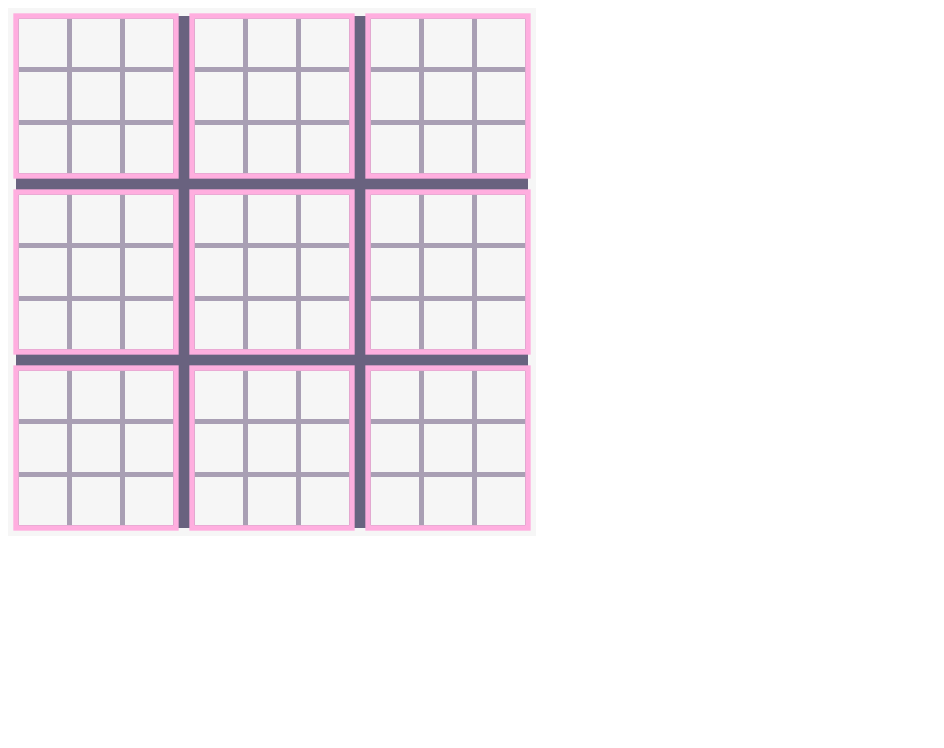
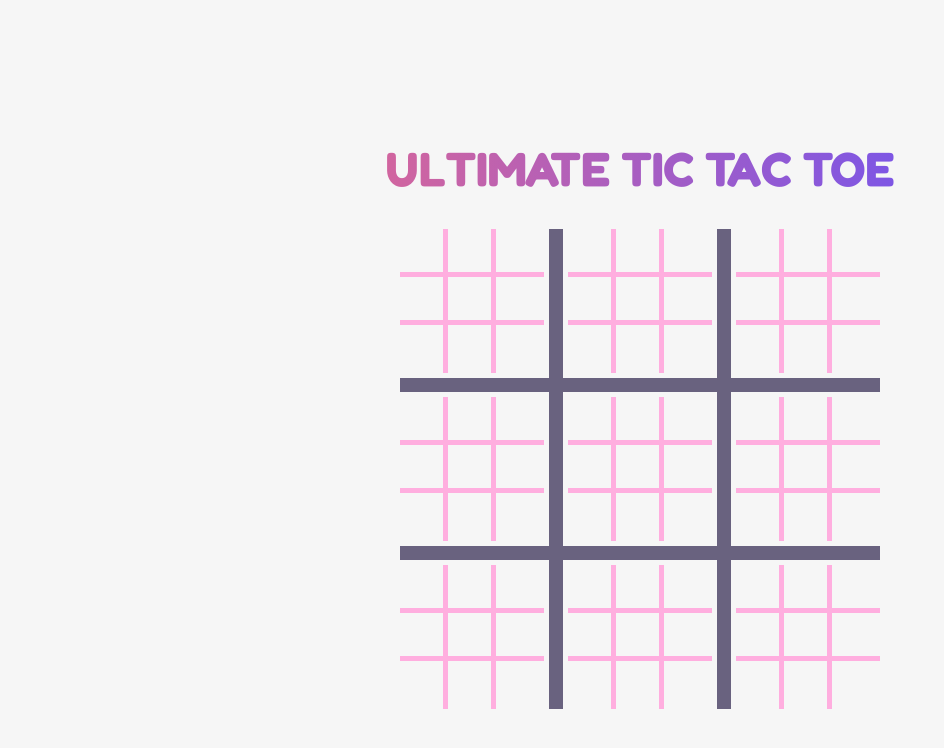
Before and after one commit to cycIes/ultimate-tic-tac-toe, a plain HTML site: page index.html in a window 1280 px wide. Shown: the whole page, without its empty margins (0-944 px from the left). Drawn offline with Linux system fonts and the light colour scheme; a web font is replaced by a local one.

Commit message:
modified grid appearance

```diff
--- a/index.html
+++ b/index.html
@@ -3,12 +3,18 @@
 <head>
     <meta charset="UTF-8">
     <meta name="viewport" content="width=device-width, initial-scale=1.0">
+    <link rel="preconnect" href="https://fonts.googleapis.com">
+    <link rel="preconnect" href="https://fonts.gstatic.com" crossorigin>
+    <link href="https://fonts.googleapis.com/css2?family=Fredoka:wght@300..700&family=Inclusive+Sans:ital,wght@0,300..700;1,300..700&family=Jersey+10&family=Micro+5&display=swap" rel="stylesheet">
     <link rel="stylesheet" href="style.css">
     <title>Document</title>
 </head>
 <body>
-    <div id="board"></div>
-    <div id="text"></div>
+    <div id="container">
+        <h1>ULTIMATE TIC TAC TOE</h1>
+        <div id="board"></div>
+        <div id="text"></div>
+    </div>
 </body>
 <script src="script.js"></script>
 </html>
--- a/style.css
+++ b/style.css
@@ -1,6 +1,6 @@
 :root {
-    --cell-size: 10rem;
-    --cell-gap: 0.5rem;
+    --cell-size: 9rem;
+    --cell-gap: 1.5rem;
 
     --board-color-large: #69627F;
     --board-color-small: #A99FB4;
@@ -18,14 +18,45 @@
     --gradient-purple: #7E56E4;
 }
 
+.inclusive-sans-regular {
+  font-family: "Inclusive Sans", sans-serif;
+  font-optical-sizing: auto;
+  font-weight: 300;
+  font-style: normal;
+}
+
+.fredoka-bold {
+  font-family: "Fredoka", sans-serif;
+  font-optical-sizing: auto;
+  font-weight: 600;
+  font-style: normal;
+  font-variation-settings:
+    "wdth" 100;
+}
+
+body {
+    background-color: var(--background-color);
+}
+
+#container {
+    display: flex;
+    flex-direction: column;
+    align-items: center;
+    justify-content: center;
+    height: 100vh;
+}
+
 #board {
     display: grid;
     position: relative;
     grid-template-columns: repeat(3, 1fr);
     grid-template-rows: repeat(3, 1fr);
-    width: calc(var(--cell-size) * 3 + var(--cell-gap) * 6);
+    /* overflow: hidden; */
+    height: calc(var(--cell-size) * 3 + var(--cell-gap) * 2);
+    width: calc(var(--cell-size) * 3 + var(--cell-gap) * 2);
+    gap: var(--cell-gap);
     background: var(--board-color-large);
-    box-shadow: inset 0 0 0 var(--cell-gap) var(--background-color);
+    /* box-shadow: inset 0 0 0 var(--cell-gap) var(--background-color); */
 }
 
 .cell {
@@ -35,23 +66,21 @@
     display: grid;
     grid-template-columns: repeat(3, 1fr);
     grid-template-rows: repeat(3, 1fr);
-    height: var(--cell-size);
-    width: var(--cell-size);
-    margin: var(--cell-gap);
-    background: var(--board-color-small);
+    overflow: hidden;
+    outline: 5px solid var(--background-color);
     /* box-shadow: inset 0 0 0 calc(var(--cell-gap) / 2) var(--background-color); */
 }
 
 .subcell {
     --piece-thickness: 0.5rem;
-    --_cell-size: calc((var(--cell-size) - var(--cell-gap) * 2) / 3);
+    --_cell-size: calc(var(--cell-size) / 3);
 
     position: relative;
     height: var(--_cell-size);
     width: var(--_cell-size);
-    margin: calc(var(--cell-gap) / 3);
     line-height: 0px;
     background: var(--background-color);
+    outline: 5px solid var(--board-color-small);
 }
 
 .subcell:hover.open {
@@ -94,8 +123,9 @@
     pointer-events: none;
 }
 
-.cell.open {
-    box-shadow: inset 0 0 0 calc(var(--cell-gap) / 3) var(--cell-hover-color), 0 0 0 calc(var(--cell-gap) / 3) var(--cell-hover-color);
+.cell.open .subcell{
+    /* box-shadow: inset 0 0 0 calc(var(--cell-gap) / 3) var(--cell-hover-color), 0 0 0 calc(var(--cell-gap) / 3) var(--cell-hover-color); */
+    outline: 5px solid var(--cell-hover-color);
 }
 
 .cell.x::before, .cell.x::after {
@@ -105,3 +135,16 @@
 .cell.x::before, .cell.x::after, .cell > .o {
     opacity: 50%;
 }
+
+h1 {
+    font-family: "Fredoka", sans-serif;
+    font-size: 3rem;
+    text-align: center;
+    margin-bottom: 2rem;
+    background: var(--gradient-purple);
+    background-image: linear-gradient(90deg, var(--gradient-pink), var(--gradient-purple));
+    background-size: 100%;
+    background-clip: text;
+    -webkit-text-fill-color: transparent;
+    -moz-text-fill-color: transparent;
+}
```
